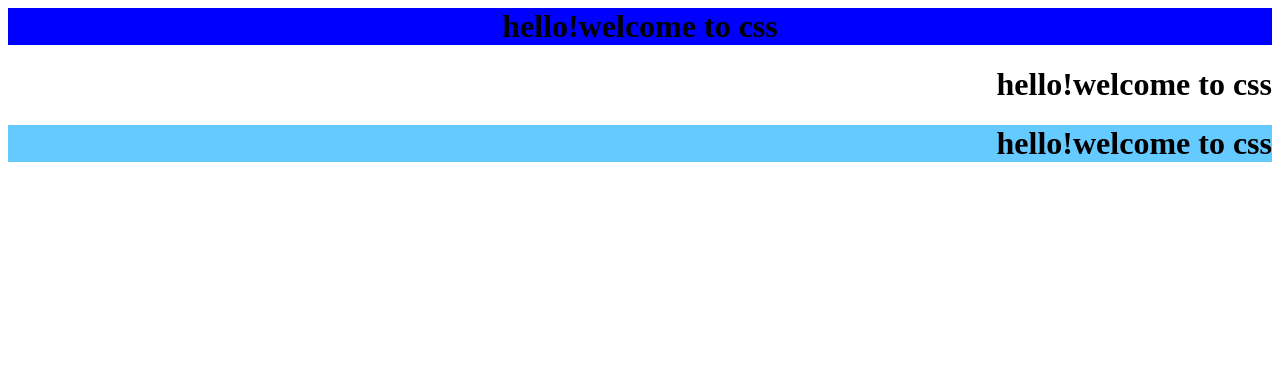
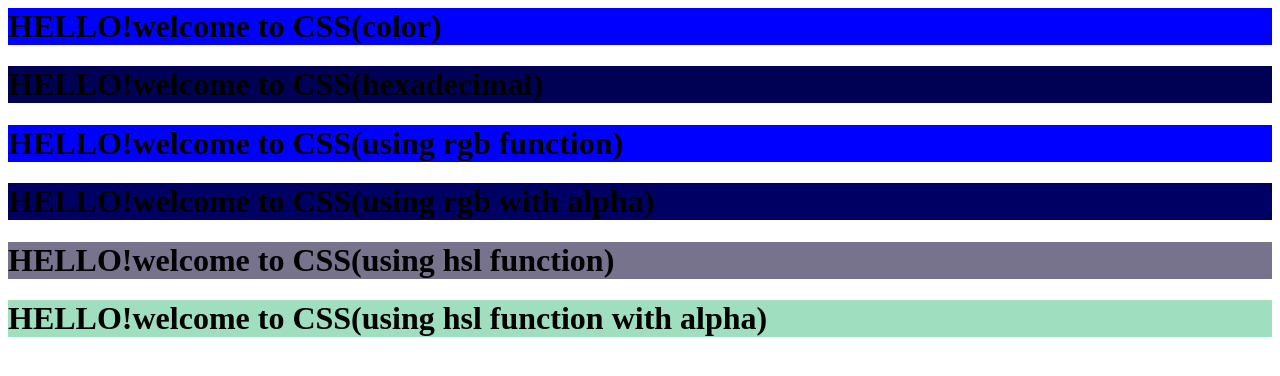
Before and after one commit to PadmajaKeella/abc, a plain HTML site: page color.html in a window 1280 px wide. Drawn offline with Linux system fonts and the light colour scheme.

Commit message:
Add files via upload

```diff
--- a/color.html
+++ b/color.html
@@ -1,7 +1,16 @@
 <html>
 <body>
-<h1 style=background-color:blue;text-align:center>hello!welcome to css</h1>
-<h1 style=background-color:rgb(255,255,255);text-align:right>hello!welcome to css</h1>
-<h1 style=background-color:rgb(100,202,255);text-align:right>hello!welcome to css</h1>
+<h1 style=background-color:blue>HELLO!welcome to CSS(color)</h1>
+
+<h1 style=background-color:#000055>HELLO!welcome to CSS(hexadecimal)</h1>
+
+<h1 style=background-color:rgb(0,0,255)>HELLO!welcome to CSS(using rgb function)</h1>
+
+<h1 style=background-color:rgba(0,0,100,1)>HELLO!welcome to CSS(using rgb with alpha)</h1>
+
+<h1 style=background-color:hsl(250,10%,50%)>HELLO!welcome to CSS(using hsl function)</h1>
+
+<h1 style=background-color:hsla(150,50%,50%,0.5)>HELLO!welcome to CSS(using hsl function with alpha)</h1>
+
 </body>
 </html>
```
Also changed, not shown: links.html (+9 -5 lines).
